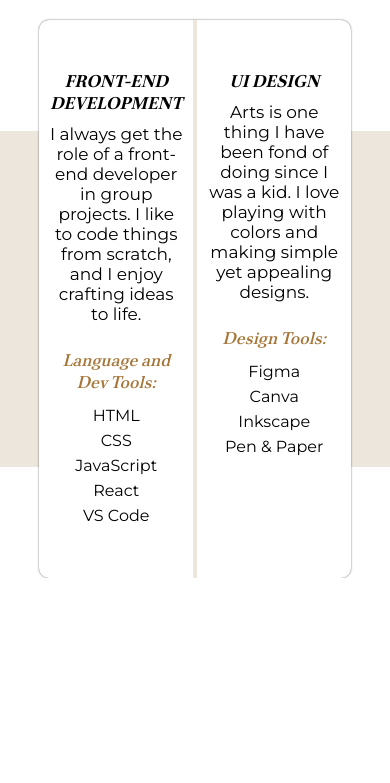
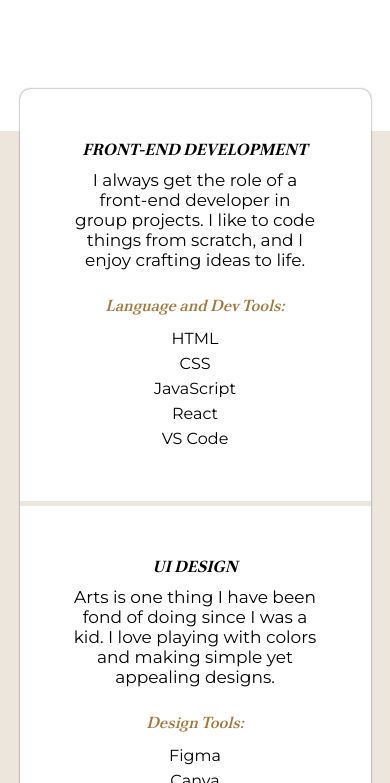
Before and after one commit to gerlyntan07/Tan-WebPortfolio, a React (Vite) app: page / in a window 390 px wide. Shown: the part 763-1546 px from the top of the page. Before the commit the page ends 1341 px from the top, so only its background shows below. Built offline with nearby package versions, Linux system fonts and the light colour scheme.

Commit message:
Made about section responsive and fixed popup menu height

```diff
--- a/src/App.jsx
+++ b/src/App.jsx
@@ -39,9 +39,9 @@ function App() {
                         <div className='popup-navBtn'>
                             <ul>
                                 <li><a href="#hero" onClick={closeMenu}>Home</a></li>
-                                <li><a href="#" onClick={closeMenu}>About</a></li>
-                                <li><a href="#" onClick={closeMenu}>Projects</a></li>
-                                <li><a href="#" onClick={closeMenu}>Contact</a></li>
+                                <li><a href="#about" onClick={closeMenu}>About</a></li>
+                                <li><a href="#projects" onClick={closeMenu}>Projects</a></li>
+                                <li><a href="#contact" onClick={closeMenu}>Contact</a></li>
                             </ul>
                         </div>
                     </div>
@@ -58,8 +58,8 @@ function App() {
                             <ul>
                                 <li><a href="#hero">Home</a></li>
                                 <li><a href="#about">About</a></li>
-                                <li><a href="#">Projects</a></li>
-                                <li><a href="#">Contact</a></li>
+                                <li><a href="#projects">Projects</a></li>
+                                <li><a href="#contact">Contact</a></li>
                             </ul>
                         </div>
 
--- a/src/index.css
+++ b/src/index.css
@@ -185,12 +185,12 @@ h1{
         display: flex;
         background-color: var(--popupMenu);
         height: 100%;
-        position: absolute;
+        position: fixed;
         width: 0%;
         right: 0;
         z-index: 1;
         transition: .7s ease;
-        overflow: hidden; /* Ensure it doesn't take up space */
+        overflow: hidden;
     }
     .popup-navBtn{
         display: flex;
@@ -283,6 +283,31 @@ h1{
         align-self: center;
         margin-right: 0px;
     }
+    #about{
+        margin-top: 50px;
+        height: 45rem;
+    }
+    .abt-container{
+        width: 90%;
+        flex-direction: column;
+        align-items: center;
+        justify-content: center;
+    }
+    .abt-content{
+        width: 75%;
+    }
+    .line-separator {
+        width: 100%;
+        height: 5px;
+        background-color: var(--sectionClrLight);
+        align-self: stretch;
+    }
+    .abt-skill, .abt-tools{
+        font-size: 16px;
+    }
+    .skill-desc, .tools-list{
+        font: 15px;
+    }
 }
 
 /* TABLET */
@@ -302,6 +327,9 @@ h1{
     .hero-text{
         max-width: 25rem;
     }
+    .abt-container{
+        width: 90%;
+    }
 }
 
 /* DESKTOP */
```
